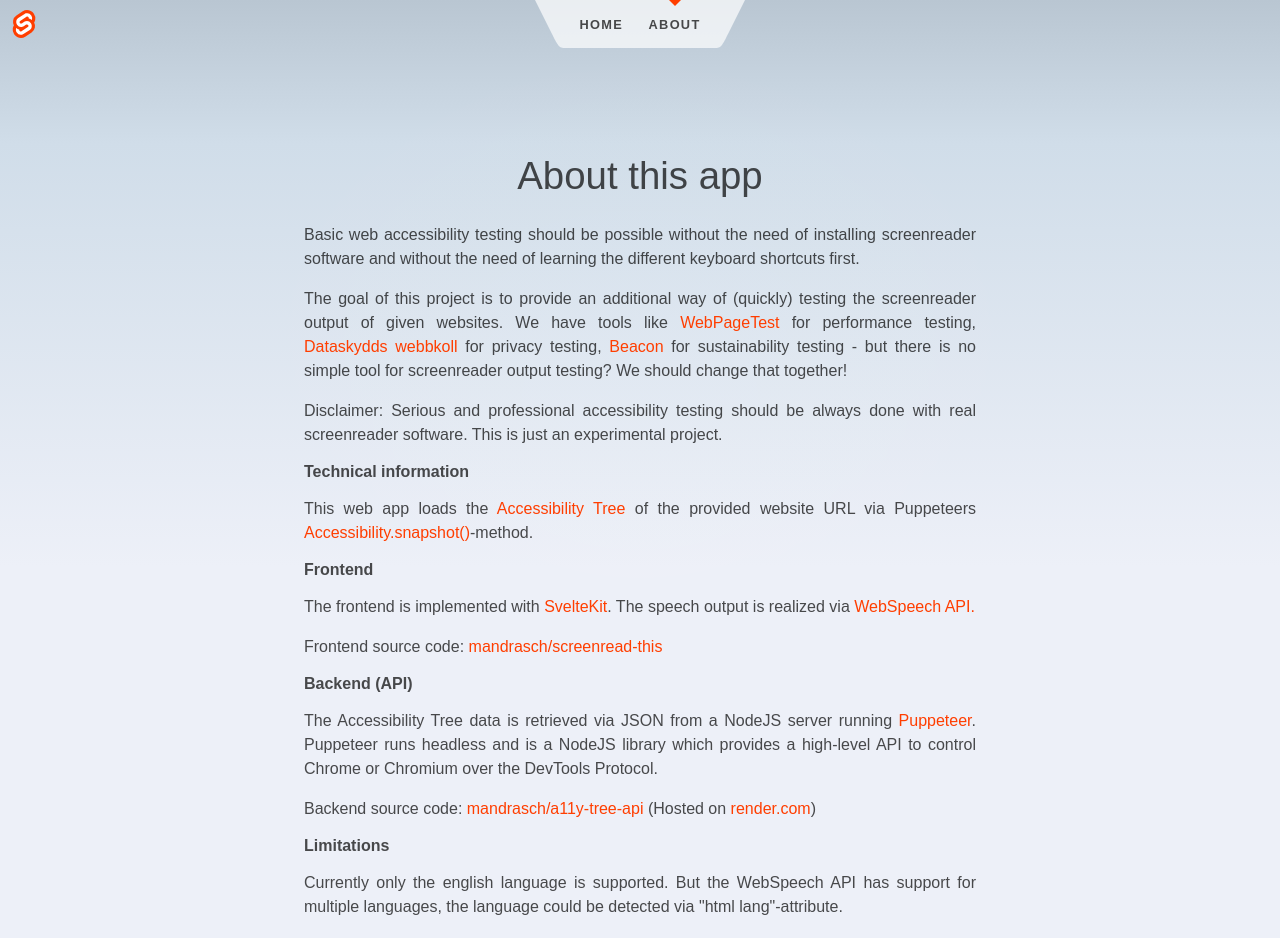
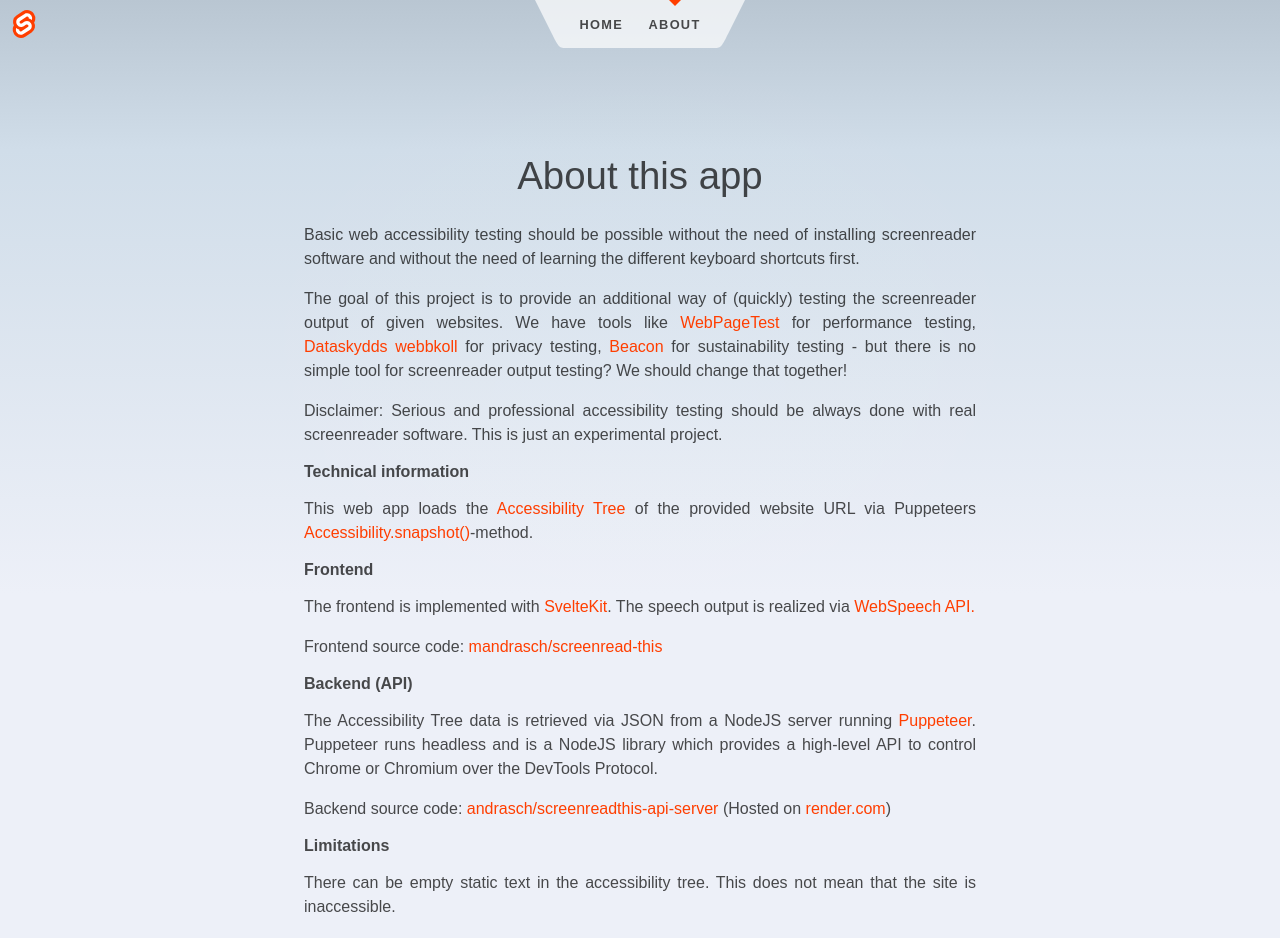
Before and after one commit to mandrasch/screenreadthis, a SvelteKit app: page /about in a window 1280 px wide. Shown: the top 938 px of the page. Built offline with nearby package versions, Linux system fonts and the light colour scheme.

Commit message:
update about

```diff
--- a/src/routes/about/+page.svelte
+++ b/src/routes/about/+page.svelte
@@ -1,6 +1,9 @@
 <svelte:head>
 	<title>ScreenreadThis! - About</title>
-	<meta name="description" content="Basic web accessibility testing should be possible without the need of installing screenreader software and without the need of learning the different keyboard shortcuts first." />
+	<meta
+		name="description"
+		content="Basic web accessibility testing should be possible without the need of installing screenreader software and without the need of learning the different keyboard shortcuts first."
+	/>
 </svelte:head>
 
 <div class="content">
@@ -54,12 +57,13 @@
 	</p>
 	<p>
 		Backend source code: <a href="https://github.com/mandrasch/screenreadthis-api-server"
-			>mandrasch/a11y-tree-api</a
+			>andrasch/screenreadthis-api-server</a
 		>
 		(Hosted on <a href="https://render.com">render.com</a>)
 	</p>
 
 	<h2>Limitations</h2>
+	<p>There can be empty static text in the accessibility tree. This does not mean that the site is inaccessible.</p>
 	<p>
 		Currently only the english language is supported. But the WebSpeech API has support for multiple
 		languages, the language could be detected via "html lang"-attribute.
```
